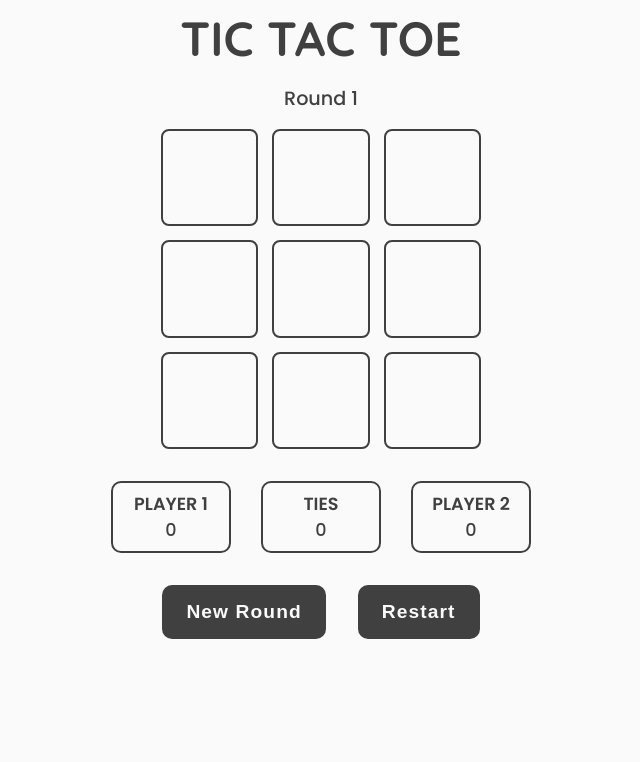
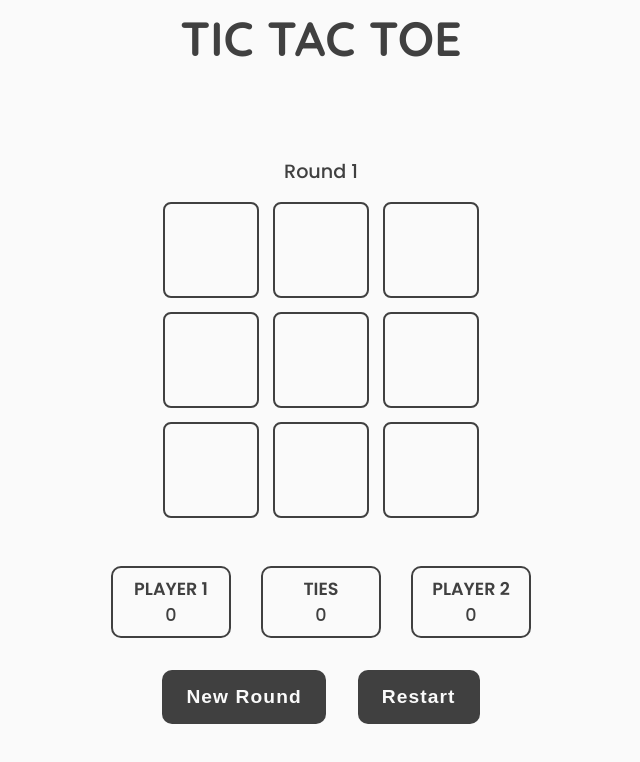
Before and after one commit to sh4dman23/tic-tac-toe, a plain HTML site: page index.html in a window 1280 px wide. Shown: the whole page, without its empty margins (319-959 px from the left). Drawn offline with Linux system fonts and the light colour scheme.

Commit message:
Change style so that board stays in the mid for longer screens

```diff
--- a/index.html
+++ b/index.html
@@ -49,6 +49,5 @@
                 <button id="restart-game" class="game-button">Restart</button>
             </div>
         </main>
-        <footer></footer>
     </body>
 </html>
--- a/style.css
+++ b/style.css
@@ -33,6 +33,14 @@ header {
 
 main {
     padding-bottom: 1rem;
+    display: grid;
+    justify-content: center;
+    align-content: center;
+    min-height: calc(100vh - 4.5rem);
+}
+
+.cell, button {
+    -webkit-tap-highlight-color: transparent;
 }
 
 .round-result {
@@ -51,8 +59,8 @@ main {
 
 .board {
     margin: 1rem auto 2rem;
-    height: 320px;
-    width: 320px;
+    height: 316px;
+    width: 316px;
     display: grid;
     grid-template-rows: repeat(3, 1fr);
     gap: 14px;
@@ -73,7 +81,9 @@ main {
     display: flex;
     justify-content: center;
     align-items: center;
+}
 
+.cell, .cell::after {
     transition: 100ms all ease-in-out;
 }
 
@@ -98,10 +108,6 @@ main {
     transform: scale(99%) translateY(2px);
 }
 
-.cell::after {
-    transition: 100ms all ease;
-}
-
 .cell.x::after {
     content: "X";
 }
@@ -113,7 +119,7 @@ main {
 .counts {
     display: grid;
     grid-template-columns: repeat(3, 1fr);
-    margin: 2rem auto;
+    margin: 1rem auto 2rem;
     width: min(450px, 98vw);
     justify-content: center;
     justify-items: center;
```
Also changed, not shown: 1 other file.
